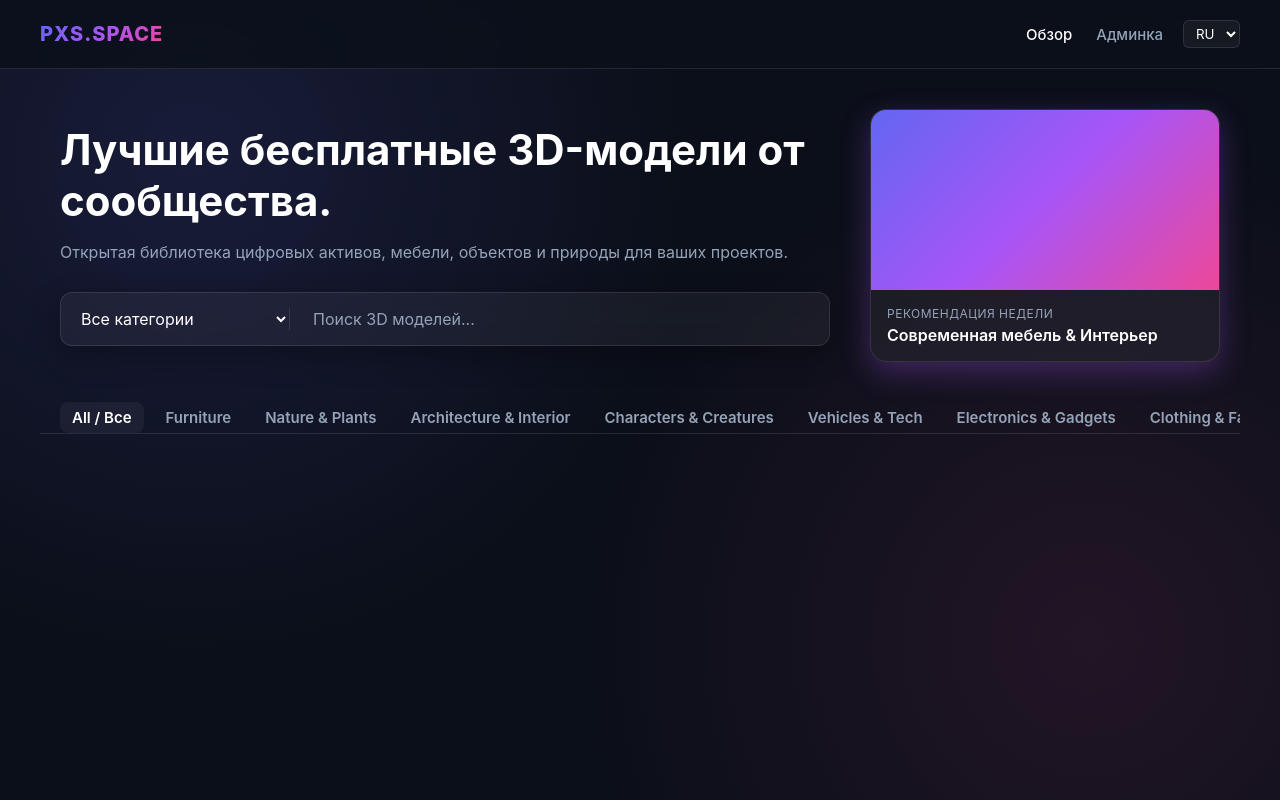
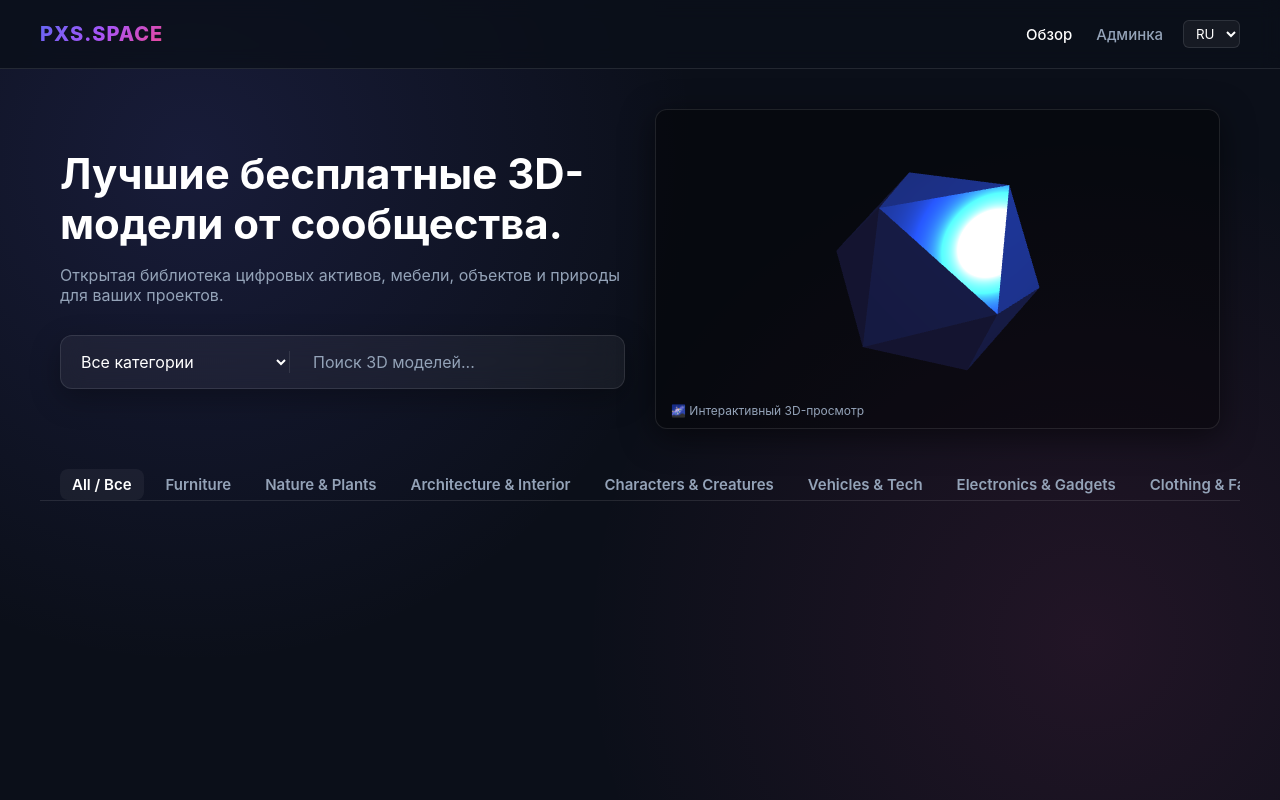
Before and after one commit to IliaBurger/PXS.Space, a website: page index.html in a window 1280 px wide. Drawn offline with nearby package versions, Linux system fonts and the light colour scheme; no server answers.

Commit message:
Update index.html

```diff
--- a/index.html
+++ b/index.html
@@ -5,6 +5,8 @@
   <meta name="viewport" content="width=device-width, initial-scale=1.0">
   <title id="pageTitle">PXS // Cosmic 3D Stock</title>
   <link rel="stylesheet" href="style.css">
+  <!-- Подключаем Three.js для 3D просмотра -->
+  <script src="https://cdnjs.cloudflare.com/ajax/libs/three.js/r128/three.min.js"></script>
 </head>
 <body>
 
@@ -22,14 +24,14 @@
     </nav>
   </header>
 
-  <!-- Главный экран (Поиск + Рекомендация) -->
-  <section class="hero-section">
-    <div class="hero-content">
+  <!-- Главный экран (Поиск + Интерактивное 3D-окно превью) -->
+  <section class="hero-section" style="display: flex; gap: 30px; align-items: center; flex-wrap: wrap;">
+    <div class="hero-content" style="flex: 1; min-width: 300px;">
       <h1 id="heroTitle">Лучшие бесплатные 3D-модели от сообщества.</h1>
       <p id="heroDesc">Открытая библиотека цифровых активов, мебели, объектов и природы для ваших проектов.</p>
 
-      <!-- Поиск в стиле Pexels -->
-      <div class="search-bar">
+      <!-- Поиск -->
+      <div class="search-bar" style="margin-top: 20px;">
         <select id="searchCategory">
           <option value="all" id="optAllCat">Все категории</option>
           <option value="Furniture">Furniture</option>
@@ -47,12 +49,13 @@
       </div>
     </div>
 
-    <!-- Рекомендация недели -->
-    <div class="recommendation-card">
-      <div class="rec-image"></div>
-      <div class="rec-info">
-        <div class="rec-tag" id="recTag">Рекомендация недели</div>
-        <div class="rec-title" id="recTitleText">Современная мебель & Интерьер</div>
+    <!-- Интерактивное 3D-окно (Viewer) -->
+    <div style="flex: 1; min-width: 300px; display: flex; flex-direction: column; align-items: center;">
+      <div id="canvasContainer" style="width: 100%; height: 320px; background: rgba(0,0,0,0.4); border: 1px solid var(--border-color); border-radius: 12px; position: relative; overflow: hidden; box-shadow: 0 8px 32px rgba(0,0,0,0.5);">
+        <!-- Сюда вставляется 3D сцена через JS -->
+        <div style="position: absolute; bottom: 10px; left: 15px; font-size: 12px; color: var(--text-secondary); pointer-events: none;" id="viewerLabel">
+          🌌 Интерактивный 3D-просмотр (Demo)
+        </div>
       </div>
     </div>
   </section>
@@ -72,13 +75,59 @@
     <button class="category-btn" data-filter="Abstract & Decor">Abstract & Decor</button>
   </div>
 
-  <!-- Сетка моделей (данные подгружаются из базы данных) -->
+  <!-- Сетка моделей -->
   <main class="models-grid" id="modelsGrid">
-    <!-- Динамические карточки моделей из админки -->
+    <!-- Динамические карточки моделей из базы данных -->
   </main>
 
   <script>
-    // Словарь переводов для index.html
+    // Инициализация 3D сцены (Three.js) для главного экрана
+    const container = document.getElementById('canvasContainer');
+    const scene = new THREE.Scene();
+    const camera = new THREE.PerspectiveCamera(60, container.clientWidth / container.clientHeight, 0.1, 1000);
+    const renderer = new THREE.WebGLRenderer({ antialias: true, alpha: true });
+
+    renderer.setSize(container.clientWidth, container.clientHeight);
+    container.appendChild(renderer.domElement);
+
+    // Добавляем космический вращающийся объект (пример 3D-модели: икосаэдр с градиентным материалом)
+    const geometry = new THREE.IcosahedronGeometry(1.5, 0);
+    const material = new THREE.MeshStandardMaterial({
+      color: 0x6366f1,
+      roughness: 0.2,
+      metalness: 0.8,
+      wireframe: false
+    });
+    const cosmicObject = new THREE.Mesh(geometry, material);
+    scene.add(cosmicObject);
+
+    // Освещение
+    const ambientLight = new THREE.AmbientLight(0xffffff, 1);
+    scene.add(ambientLight);
+
+    const pointLight = new THREE.PointLight(0x38bdf8, 3, 50);
+    pointLight.position.set(5, 5, 5);
+    scene.add(pointLight);
+
+    camera.position.z = 4;
+
+    // Анимация вращения
+    function animate3D() {
+      requestAnimationFrame(animate3D);
+      cosmicObject.rotation.x += 0.005;
+      cosmicObject.rotation.y += 0.008;
+      renderer.render(scene, camera);
+    }
+    animate3D();
+
+    // Адаптация под размер окна
+    window.addEventListener('resize', () => {
+      camera.aspect = container.clientWidth / container.clientHeight;
+      camera.updateProjectionMatrix();
+      renderer.setSize(container.clientWidth, container.clientHeight);
+    });
+
+    // Переводы интерфейса
     const indexTranslations = {
       ru: {
         pageTitle: "PXS // Cosmic 3D Stock",
@@ -88,8 +137,7 @@
         heroDesc: "Открытая библиотека цифровых активов, мебели, объектов и природы для ваших проектов.",
         optAllCat: "Все категории",
         searchPlaceholder: "Поиск 3D моделей...",
-        recTag: "Рекомендация недели",
-        recTitleText: "Современная мебель & Интерьер",
+        viewerLabel: "🌌 Интерактивный 3D-просмотр",
         filterAll: "All / Все"
       },
       en: {
@@ -100,8 +148,7 @@
         heroDesc: "An open library of digital assets, furniture, objects, and nature for your projects.",
         optAllCat: "All Categories",
         searchPlaceholder: "Search 3D models...",
-        recTag: "Recommendation of the week",
-        recTitleText: "Modern Furniture & Interior",
+        viewerLabel: "🌌 Interactive 3D Viewer",
         filterAll: "All / Все"
       }
     };
@@ -117,8 +164,7 @@
       document.getElementById('heroDesc').innerText = t.heroDesc;
       document.getElementById('optAllCat').innerText = t.optAllCat;
       document.getElementById('searchInput').placeholder = t.searchPlaceholder;
-      document.getElementById('recTag').innerText = t.recTag;
-      document.getElementById('recTitleText').innerText = t.recTitleText;
+      document.getElementById('viewerLabel').innerText = t.viewerLabel;
       document.getElementById('filterAll').innerText = t.filterAll;
       localStorage.setItem('pxs_lang', lang);
     }
@@ -128,12 +174,11 @@
       loadModels();
     });
 
-    // Загрузка сохраненного языка при старте
     const savedLang = localStorage.getItem('pxs_lang') || 'ru';
     langSwitcher.value = savedLang;
     setIndexLanguage(savedLang);
 
-    // Загрузка моделей из базы данных (связь с админкой)
+    // Загрузка моделей из базы данных (Render)
     async function loadModels(category = 'all', search = '') {
       try {
         const res = await fetch('/api/assets');
@@ -161,7 +206,8 @@
             </div>
             <div style="padding: 16px;">
               <h3 style="font-size: 16px; margin-bottom: 6px; color: #fff;">${model.title}</h3>
-              <p style="font-size: 13px; color: var(--text-secondary); margin-bottom: 12px;">By ${model.author}</p>
+              <p style="font-size: 13px; color: var(--text-secondary); margin-bottom: 6px;">By ${model.author}</p>
+              ${model.file_path ? `<p style="font-size: 11px; color: #38bdf8; margin-bottom: 12px;">📁 ${model.file_path}</p>` : ''}
               <div style="display: flex; justify-content: space-between; align-items: center;">
                 <span style="font-size: 12px; background: rgba(255,255,255,0.05); padding: 4px 8px; border-radius: 4px; color: var(--text-secondary);">${model.category}</span>
                 <span style="color: #4ade80; font-weight: 600; font-size: 14px;">Free</span>
@@ -175,7 +221,6 @@
       }
     }
 
-    // Фильтрация по клику на категории
     document.querySelectorAll('.category-btn').forEach(btn => {
       btn.addEventListener('click', (e) => {
         document.querySelectorAll('.category-btn').forEach(b => b.classList.remove('active'));
@@ -186,18 +231,15 @@
       });
     });
 
-    // Фильтрация по выпадающему списку в поиске
     document.getElementById('searchCategory').addEventListener('change', (e) => {
       loadModels(e.target.value, document.getElementById('searchInput').value);
     });
 
-    // Поиск по тексту
     document.getElementById('searchInput').addEventListener('input', (e) => {
       const currentCat = document.getElementById('searchCategory').value;
       loadModels(currentCat, e.target.value);
     });
 
-    // Первичная загрузка моделей
     loadModels();
   </script>
 </body>
```
